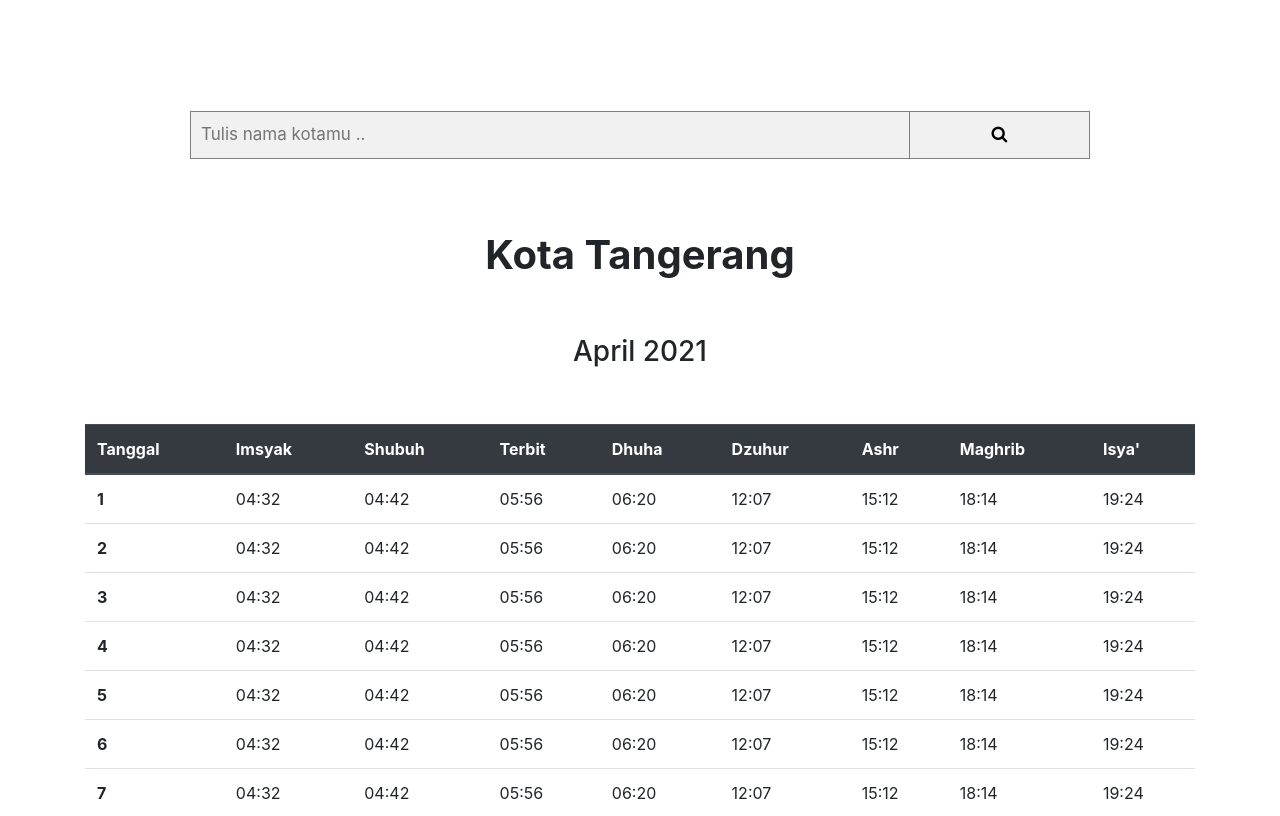
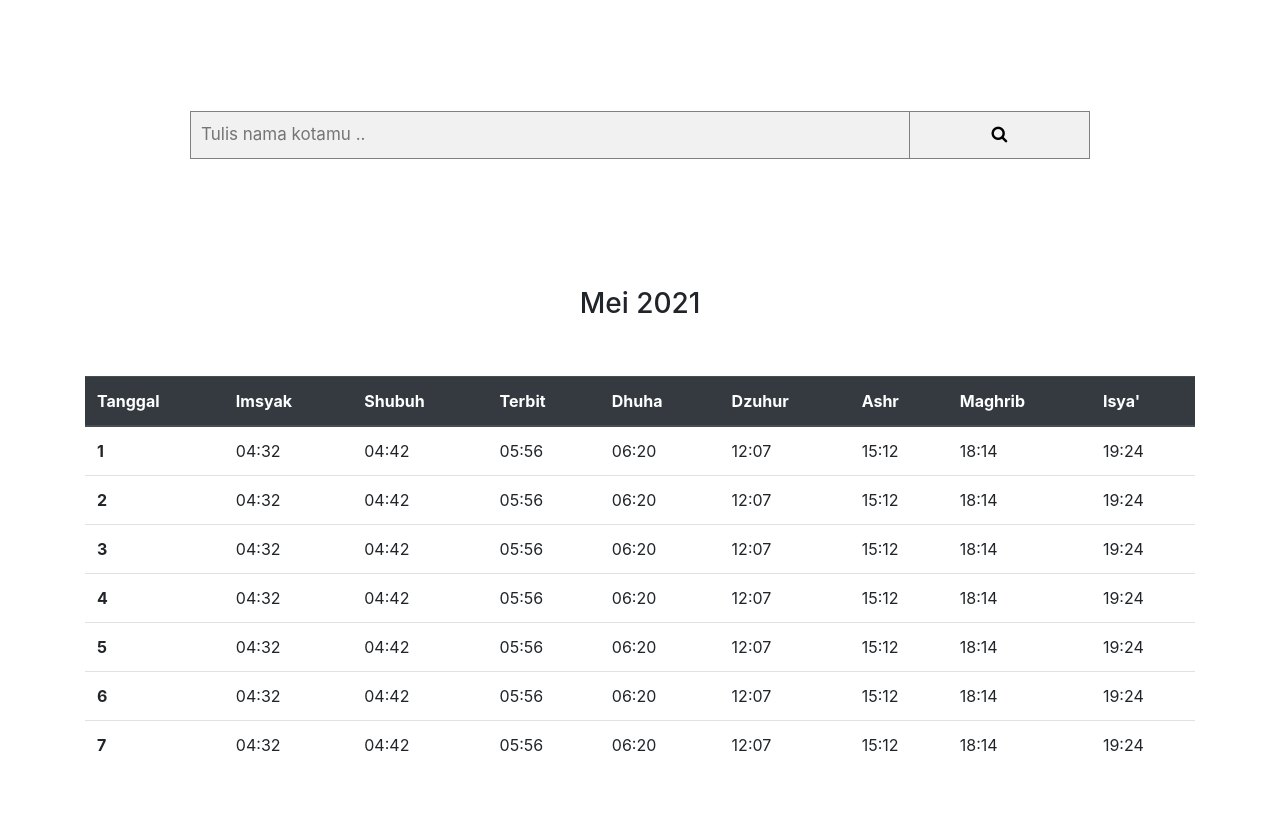
Before and after one commit to Alvin0710/TB1-SmartWebProgramming, a PHP site: page /jadwal.php in a window 1280 px wide. Shown: the part 689-1505 px from the top of the page. Run offline with PHP 8.4, Linux system fonts and the light colour scheme; data that the repository does not hold is empty.

Commit message:
edit kota

```diff
--- a/ceramah.php
+++ b/ceramah.php
@@ -19,9 +19,6 @@
             <div class="container">
                 <center>
                     <h1 class="display-4">CERAMAH</h1>
-                    <?php
-                        echo $data;
-                    ?>
                 </center>
             </div>
         </div>
--- a/jadwal.php
+++ b/jadwal.php
@@ -8,6 +8,7 @@
 
 <?php
  include('header.php');
+ include('back-api.php');
 ?>
 
 <div class="main-content" id="<?php echo empty($_GET['page'])?'pageContent':''; ?>">
@@ -32,9 +33,16 @@
 </div>
 
 <div class="container">
-<h1 style="text-align:center"><b>Kota Tangerang</b></h1>
+<h1 style="text-align:center; text-transform: capitalize;">
+  <b>
+   <?php
+      echo $data;
+   ?>
+  </b>
+</h1>
+
 <br><br>
-<h3 style="text-align:center">April 2021</h3>
+<h3 style="text-align:center">Mei 2021</h3>
 <br><br>
 
 <div class="table-responsive">
```
